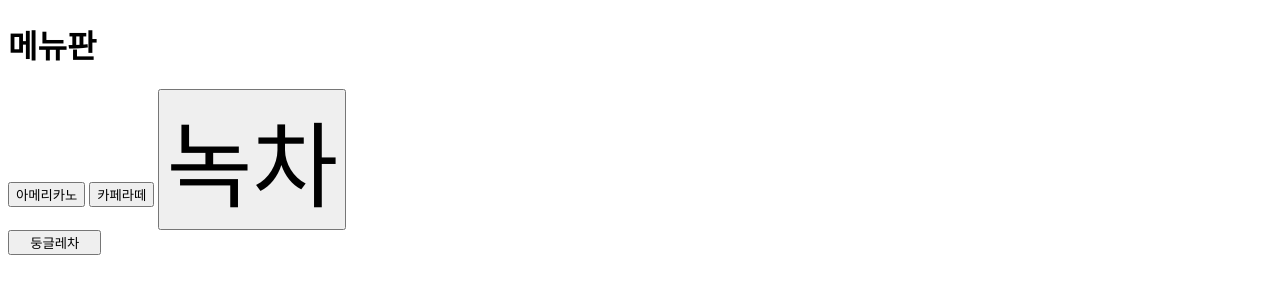
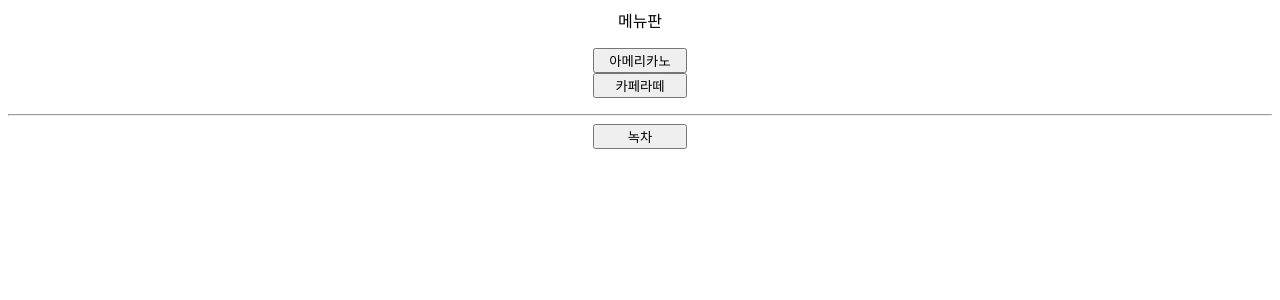
Before and after one commit to seohyeon-ops/david, a Flask app: page /menu in a window 1280 px wide. Shown: the top 300 px of the page. Run offline with Flask 3, Linux system fonts and the light colour scheme.

Commit message:
Reset menu.html to base version (녹차까지만)

```diff
--- a/process/templates/menu.html
+++ b/process/templates/menu.html
@@ -5,10 +5,12 @@
     <title>메뉴</title>
 </head>
 <body>
-    <h1>메뉴판</h1>
-    <button>아메리카노</button>
-    <button>카페라떼</button>
-    <button style="font-size:70pt;">녹차</button><br>
-    <button name="menu2" style="width:70pt;">둥글레차</button>
+<center>
+메뉴판<p>
+<button name="menu1" style="width:70pt;">아메리카노</button><br>
+<button name="menu2" style="width:70pt;">카페라떼</button><br>
+</p><hr>
+<button name="menu2" style="width:70pt;">녹차</button>
+</center>
 </body>
 </html>
```
